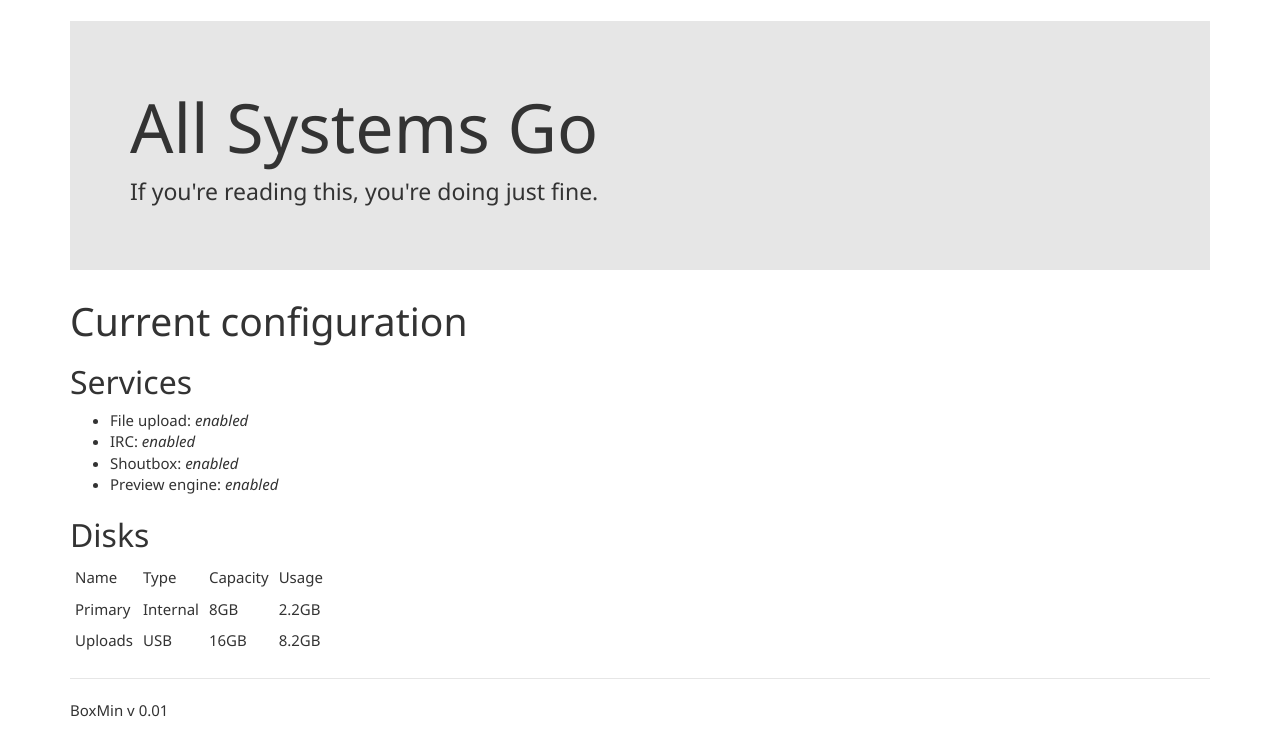
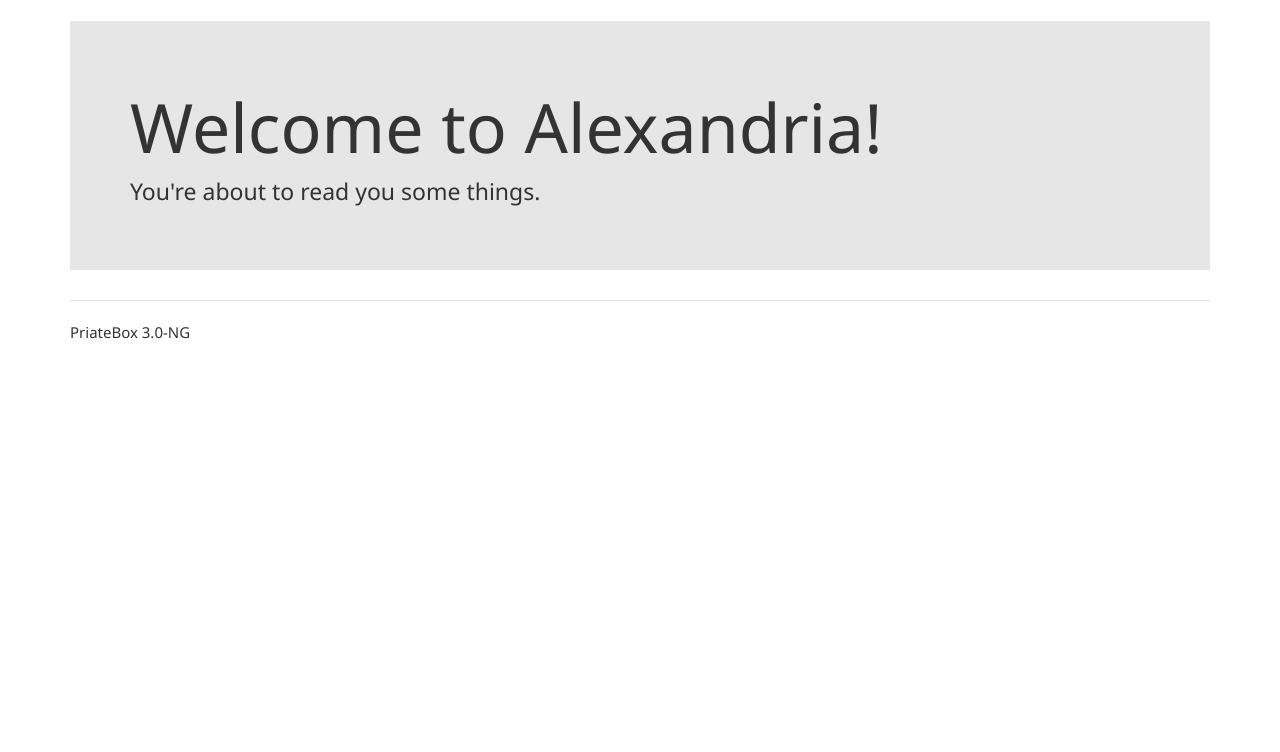
Before and after one commit to LibraryBox-Dev/alexandria, a Flask app: page / in a window 1280 px wide. Shown: the part 102-854 px from the top of the page. After the commit the page ends 441 px from the top, so only its background shows below. Run offline with Flask 2, Linux system fonts and the light colour scheme; parts of the project's set-up code (start-up, migrations or seed data) failed here and were passed over; some libraries are stand-ins or nearby versions.

Commit message:
Cleanup from blueprints

```diff
--- a/LibServer/templates/index.html
+++ b/LibServer/templates/index.html
@@ -3,39 +3,8 @@
 {% block content %}
 
 <div class="jumbotron">
-    <h1>All Systems Go</h1>
-    <p class="lead">If you're reading this, you're doing just fine.</p>
+    <h1>Welcome to Alexandria!</h1>
+    <p class="lead">You're about to read you some things. </p>
 </div>
 
-<h1>Current configuration</h1>
-<h2>Services</h2>
-<ul>
-    <li>File upload: <em>enabled</em></li>
-    <li>IRC: <em>enabled</em></li>
-    <li>Shoutbox: <em>enabled</em></li>
-    <li>Preview engine: <em>enabled</em></li>
-</ul>
-<h2>Disks</h2>
-<table class="table-condensed">
-    <thead><tr>
-        <td>Name</td>
-        <td>Type</td>
-        <td>Capacity</td>
-        <td>Usage</td>
-        </tr></thead>
-    <tr>
-        <td>Primary</td>
-        <td>Internal</td>
-        <td>8GB</td>
-        <td>2.2GB</td>
-    </tr>
-    <tr>
-        <td>Uploads</td>
-        <td>USB</td>
-        <td>16GB</td>
-        <td>8.2GB</td>
-    </tr>
-
-</table>
-
 {% endblock %}
--- a/LibServer/templates/layout.html
+++ b/LibServer/templates/layout.html
@@ -3,7 +3,7 @@
 <head>
     <meta charset="utf-8" />
     <meta name="viewport" content="width=device-width, initial-scale=1.0">
-    <title>{{ title }} » Admin</title>
+    <title>{{ title }} ({{config.product}})</title>
     <link rel="stylesheet" type="text/css" href="{{url_for('static', filename='css/bootstrap.min.css')}}" />
     <link rel="stylesheet" type="text/css" href="{{url_for('static', filename='css/font-awesome.min.css')}}" />
     <link rel="stylesheet" type="text/css" href="{{url_for('static', filename='css/local.css')}}" />
@@ -40,7 +40,7 @@
         {% block content %}{% endblock %}
         <hr />
         <footer>
-            <p>BoxMin v 0.01</p>
+            <p>{{config.product}} {{config.version}}</p>
         </footer>
     </div>
 
--- a/runserver.py
+++ b/runserver.py
@@ -13,14 +13,22 @@ from argparse import ArgumentParser
 
 if __name__ == '__main__':
 
+    print("LibServer lives in {0}".format(LibServer.__file__))
+
     parser = ArgumentParser("libserv",description="The Alexandria library service",add_help=True)
     parser.add_argument("-localconfig",metavar="file",required=True, type=str,help="Local (user) configuration")
     parser.add_argument("-baseconfig",metavar="file",required=True,  type=str,help="System (default) configuration")
     parser.add_argument("-debug",action='store_true',help="run the server in debug mode")
     parser.add_argument("-host",type=str,default='localhost',help="Bind to this specific host")
     parser.add_argument("-port",type=int,default=5555)
+    parser.add_argument("-no-admin",action='store_true',help="Disable administration panel")
+
     parser.allow_abbrev=False
     args = parser.parse_args()
+
+
+    app.config["product"] = "PriateBox"
+    app.config["version"] = "3.0-NG"
 
     HOST = environ.get('SERVER_HOST', args.host)
     try:
```
